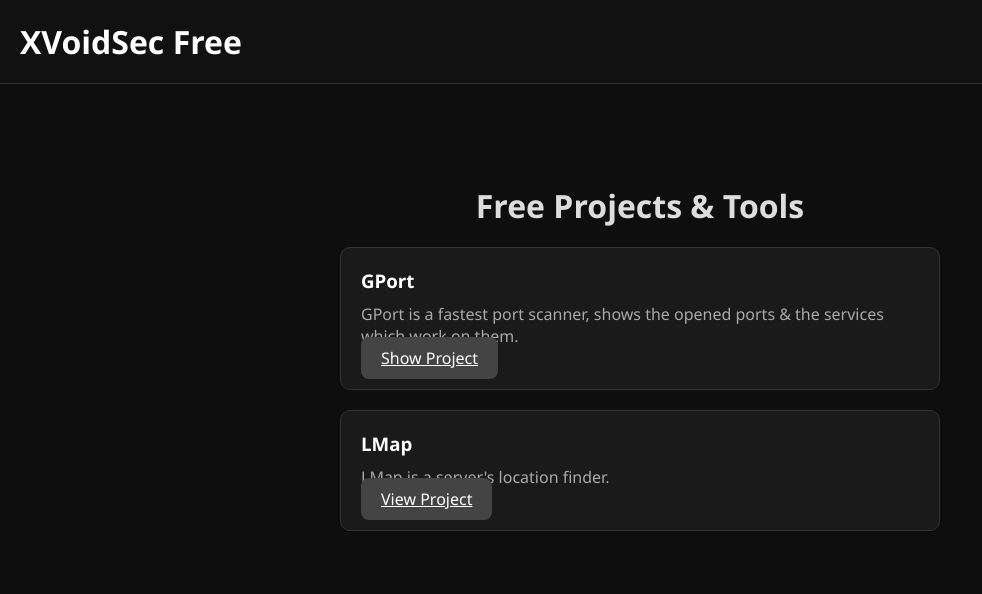
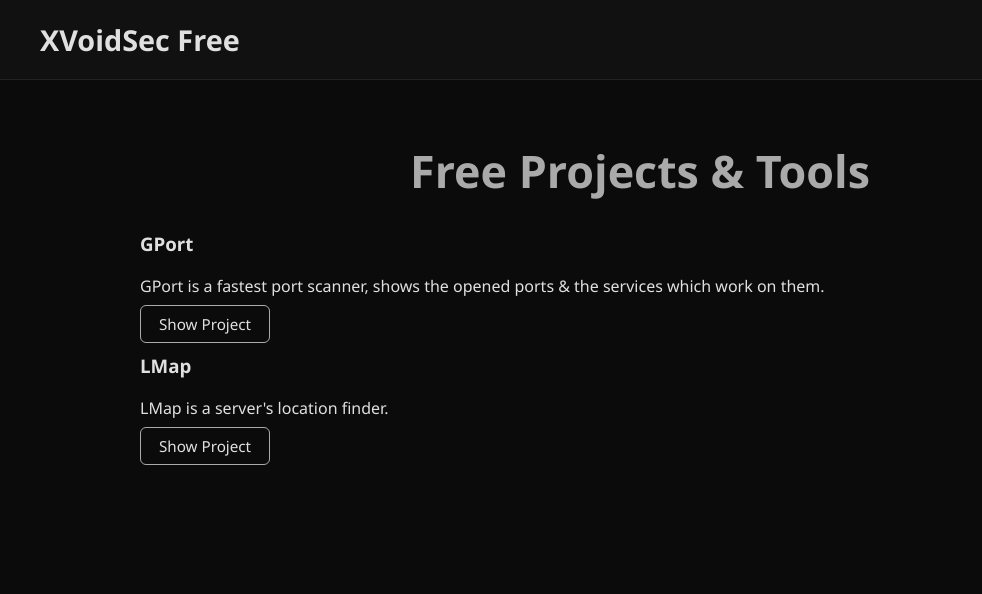
Before and after one commit to XVoidSec/XVoidSec.github.io, a plain HTML site: page free.html in a window 1280 px wide. Shown: the whole page, without its empty margins (0-982 px from the left). Drawn offline with Linux system fonts and the light colour scheme.

Commit message:
Update free.html

```diff
--- a/free.html
+++ b/free.html
@@ -4,6 +4,95 @@
   <title>Free Projects - XVoidSec</title>
   <link rel="icon" href="https://d.top4top.io/p_3469qdrnz1.jpg" type="image/png">
   <style>
+
+    :root {
+      --bg: #0b0b0b;
+      --text: #e0e0e0;
+      --gray: #aaa;
+      --border: #222;
+      --hover: #1b1b1b;
+    }
+
+    body {
+      margin: 0;
+      padding: 0;
+      background-color: var(--bg);
+      color: var(--text);
+      font-family: 'Segoe UI', Tahoma, Geneva, Verdana, sans-serif;
+    }
+
+    header {
+      background-color: #111;
+      padding: 20px 40px;
+      border-bottom: 1px solid var(--border);
+      display: flex;
+      justify-content: space-between;
+      align-items: center;
+    }
+
+    .logo {
+      font-size: 1.8rem;
+      font-weight: bold;
+      color: var(--text);
+    }
+
+    .back-btn {
+      color: var(--text);
+      text-decoration: none;
+      border: 1px solid var(--gray);
+      padding: 6px 14px;
+      border-radius: 6px;
+      transition: 0.3s;
+    }
+
+    .back-btn:hover {
+      background-color: var(--hover);
+    }
+
+    main {
+      max-width: 1000px;
+      margin: 60px auto;
+      padding: 0 30px;
+    }
+
+    h1 {
+      text-align: center;
+      font-size: 2.8rem;
+      margin-bottom: 30px;
+      color: var(--gray);
+    }
+
+    .service-grid {
+      display: grid;
+      grid-template-columns: repeat(auto-fit, minmax(280px, 1fr));
+      gap: 30px;
+    }
+
+    .service {
+      background-color: #111;
+      border: 1px solid var(--border);
+      border-radius: 10px;
+      padding: 20px;
+      text-align: center;
+      transition: 0.3s ease;
+    }
+
+    .service:hover {
+      background-color: var(--hover);
+    }
+
+    .service h2 {
+      font-size: 1.4rem;
+      margin-bottom: 10px;
+      color: var(--text);
+    }
+
+    .service p {
+      font-size: 1rem;
+      color: var(--gray);
+      line-height: 1.6;
+      margin-bottom: 20px;
+    }
 
     .request-btn {
       background: transparent;
@@ -20,68 +109,14 @@
       background-color: var(--hover);
     }
 
-    :root {
-      --bg-color: #0e0e0e;
-      --text-color: #dddddd;
-      --secondary-text: #aaaaaa;
-      --card-bg: #1a1a1a;
-      --border-color: #333;
-      --hover-bg: #2a2a2a;
-      --button-bg: #444;
-      --button-hover: #666;
-      --accent: #fff;
+    .footer {
+      text-align: center;
+      margin-top: 60px;
+      padding: 20px;
+      font-size: 0.9rem;
+      color: #666;
+      border-top: 1px solid var(--border);
     }
-    * {
-      margin: 0; padding: 0; box-sizing: border-box;
-    }
-    body {
-      font-family: 'Segoe UI', Tahoma, Geneva, Verdana, sans-serif;
-      background-color: var(--bg-color);
-      color: var(--text-color);
-    }
-    header {
-      background-color: #121212dd;
-      display: flex;
-      justify-content: space-between;
-      align-items: center;
-      padding: 20px;
-      border-bottom: 1px solid var(--border-color);
-    }
-    .logo { font-size: 2rem; color: var(--accent); font-weight: bold; }
-    main {
-      max-width: 1000px;
-      margin: 60px auto;
-      padding: 40px;
-      text-align: center;
-    }
-    .project-card {
-      background: var(--card-bg);
-      padding: 20px;
-      margin: 20px auto;
-      border: 1px solid var(--border-color);
-      border-radius: 10px;
-      max-width: 600px;
-      text-align: left;
-    }
-    .project-card h3 {
-      color: var(--accent);
-      margin-bottom: 10px;
-    }
-    .project-card p {
-      color: var(--secondary-text);
-    }
-    .btn {
-      background-color: var(--button-bg);
-      color: var(--accent);
-      padding: 10px 20px;
-      margin-top: 10px;
-      font-size: 1rem;
-      border: none;
-      border-radius: 8px;
-      cursor: pointer;
-      transition: background 0.3s;
-    }
-    .btn:hover { background-color: var(--button-hover); }
   </style>
 </head>
 <body>
@@ -92,13 +127,13 @@
       <h3>GPort</h3>
       <p>GPort is a fastest port scanner, shows the opened ports & the services which work on them.</p>
 
-      <a href="https://github.com/XVoidSec/GPort" class="btn">Show Project</a>
+      <a href="https://github.com/XVoidSec/GPort" class="request-btn">Show Project</a>
     </div>
     <div class="project-card">
       <h3>LMap</h3>
       <p>LMap is a server's location finder.</p>
 
-      <a href="https://github.com/XVoidSec/LMap" class="btn" >View Project</a>
+      <a href="https://github.com/XVoidSec/LMap" class="request-btn" >Show Project</a>
     </div>
   </main>
 </body>
```
